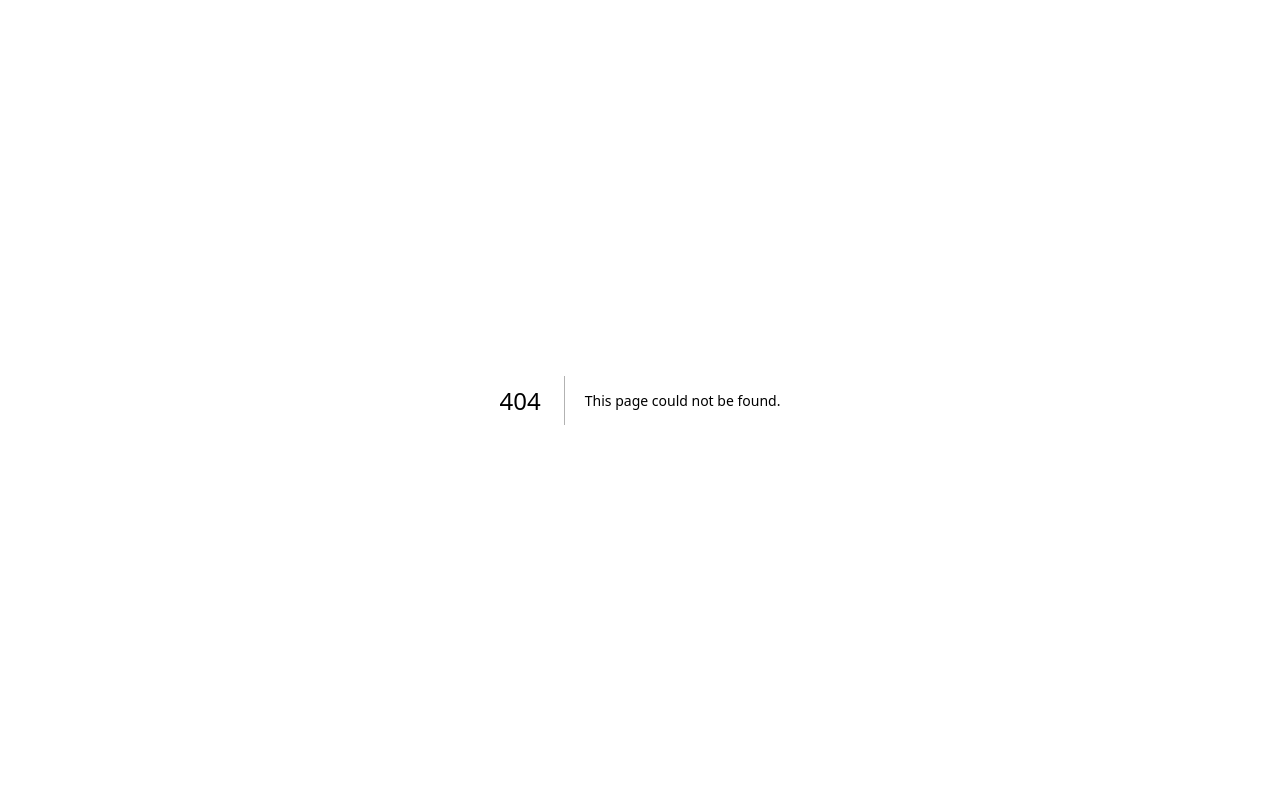
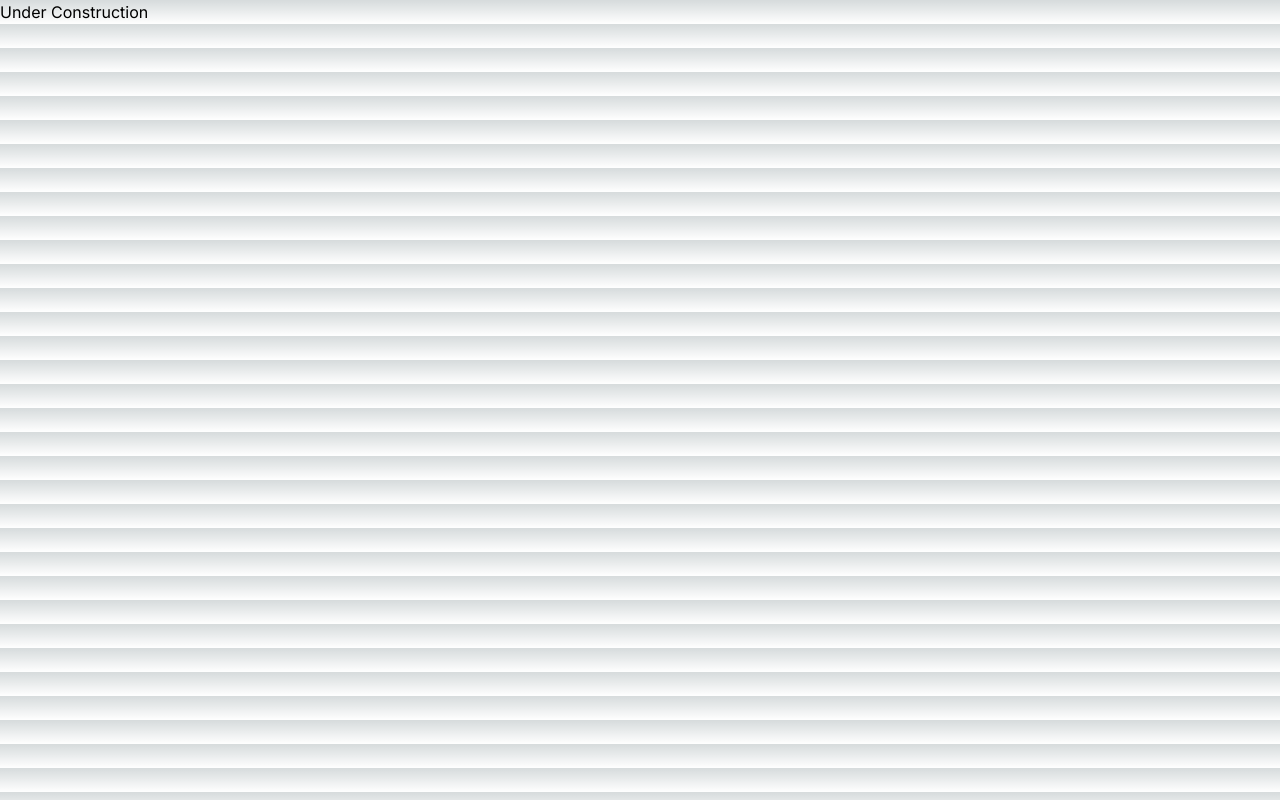
Before and after one commit to OdysseyOfTroy/odyssey-hunter, a Next.js app in the folder frontend/: page /monsters in a window 1280 px wide. Before the commit this address had no page. Built offline with nearby package versions, Linux system fonts and the light colour scheme.

Commit message:
prepare landing page for monster page nav

```diff
--- /dev/null
+++ b/frontend/src/app/monsters/layout.tsx
@@ -0,0 +1,22 @@
+import type { Metadata } from 'next'
+import { Inter } from 'next/font/google'
+import '../globals.css'
+
+const inter = Inter({ subsets: ['latin'] })
+
+export const metadata: Metadata = {
+  title: 'Test',
+  description: 'Monster Hunter database',
+}
+
+export default function RootLayout({
+  children,
+}: {
+  children: React.ReactNode
+}) {
+  return (
+    <html lang="en">
+      <body className={inter.className}>{children}</body>
+    </html>
+  )
+}
--- /dev/null
+++ b/frontend/src/app/monsters/page.tsx
@@ -0,0 +1,8 @@
+import Image from 'next/image'
+import LandingContainer from '@/components/LandingContainer'
+
+export default function Monsters() {
+  return (
+<p> Under Construction </p>
+  )
+}
--- a/frontend/src/app/page.tsx
+++ b/frontend/src/app/page.tsx
@@ -16,9 +16,9 @@ export default function Home() {
         </div>
 
         <div className="flex flex-col w-full h-full text-center lg:flex-1 lg:flex-row">
-          <LandingContainer target="_blank" text='Monsters'/>
-          <LandingContainer target='_blank' text="Equipment"/>
-          <LandingContainer target="_blank" text="Items"/>
+          <LandingContainer target="/monsters" text='Monsters'/>
+          <LandingContainer text="Equipment"/>
+          <LandingContainer text="Items"/>
         </div>
       </div>
     </main>
--- a/frontend/src/components/LandingContainer.tsx
+++ b/frontend/src/components/LandingContainer.tsx
@@ -1,12 +1,12 @@
 type LandingContainerProps = {
-    target: string;
+    target?: string;
     text: string;
 }
 
 export default function LandingContainer({target, text}: LandingContainerProps) {
     return <a
         className="flex flex-grow justify-center items-center group rounded-lg border border-transparent px-5 py-4 transition-colors hover:border-gray-300 hover:bg-gray-100 hover:dark:border-neutral-700 hover:dark:bg-neutral-800/30 "
-        target={target}
+        href={target}
         rel="noopener noreferrer"
     >
         <h2 className="text-2xl font-semibold">
```
